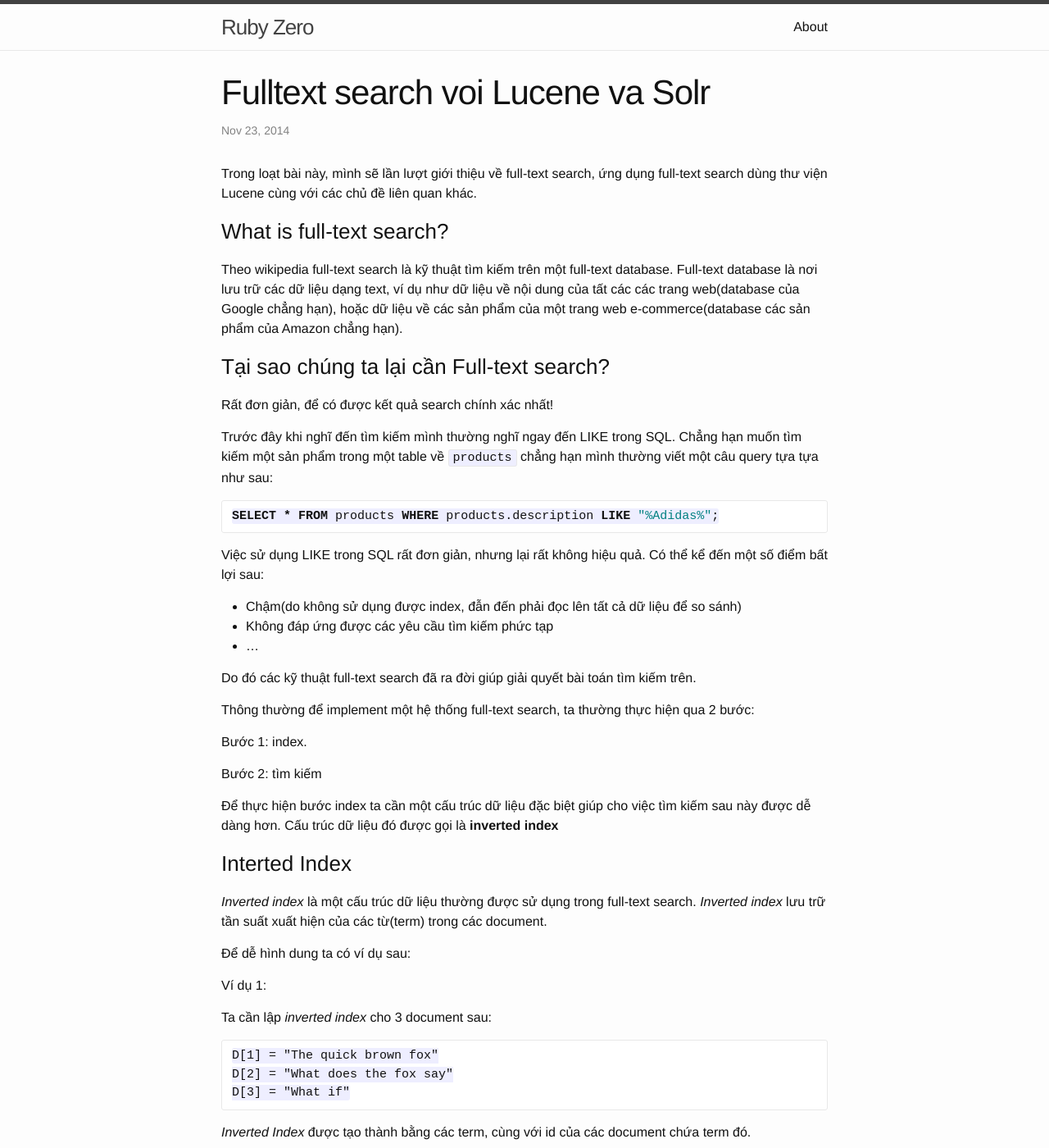
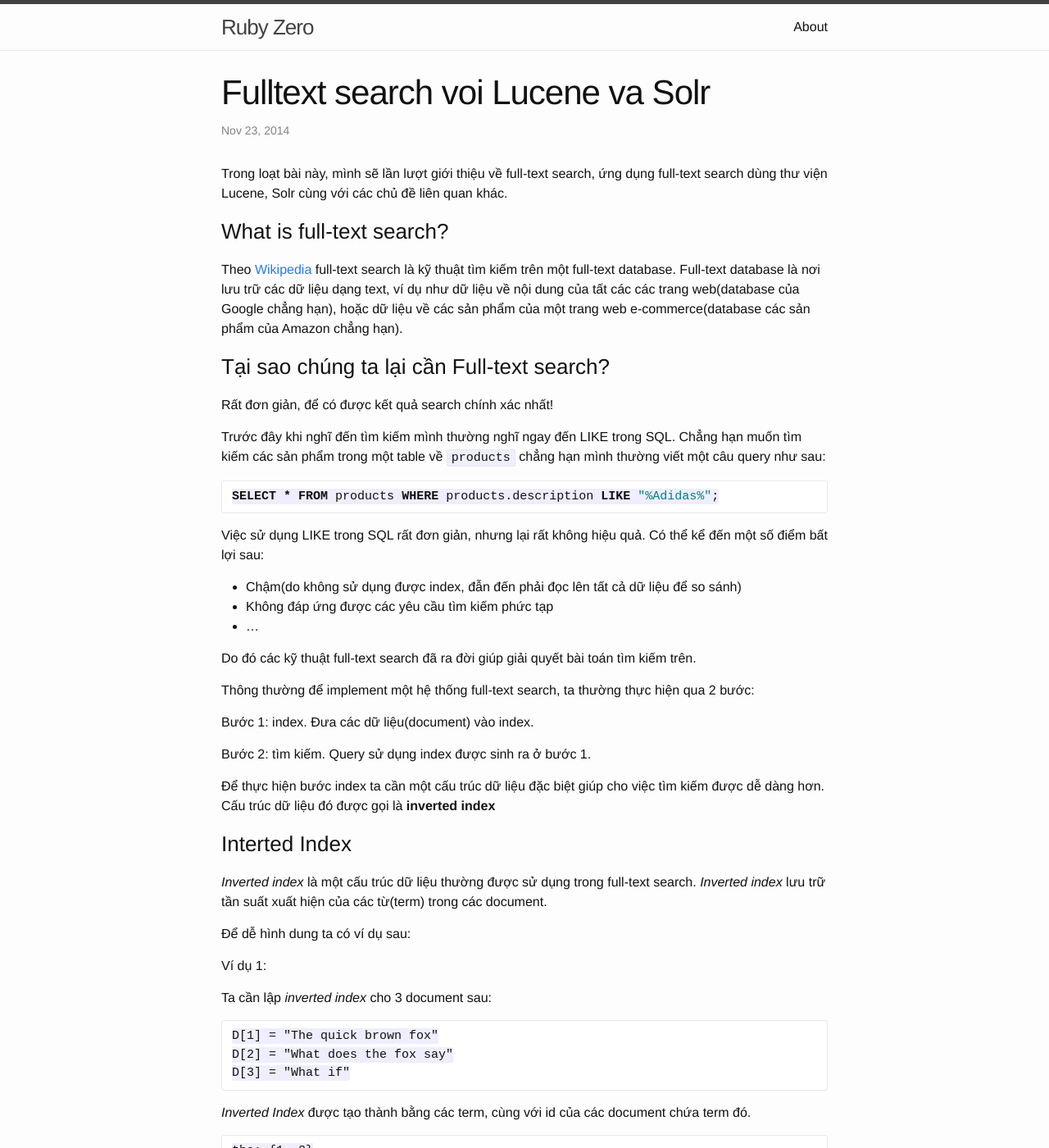
Before and after one commit to zinh/zinh.github.io, a Jekyll site: the page built from _posts/2014-11-23-solr-lucene-an-introduction.markdown, in a window 1280 px wide and 1400 px high. Shown: the whole window at 82% size. Built offline with Jekyll 4.4.1, drawn with Linux system fonts in a browser that asks for light colours; formulas are drawn with MathJax 3; some of the changed text lies outside the part shown.

Commit message:
Update 2014-11-23-solr-lucene-an-introduction.markdown

````diff
--- a/_posts/2014-11-23-solr-lucene-an-introduction.markdown
+++ b/_posts/2014-11-23-solr-lucene-an-introduction.markdown
@@ -6,19 +6,19 @@
 categories: lucene
 ---
 
-Trong loạt bài này, mình sẽ lần lượt giới thiệu về full-text search, ứng dụng full-text search dùng thư viện Lucene cùng với các chủ đề liên quan khác.
+Trong loạt bài này, mình sẽ lần lượt giới thiệu về full-text search, ứng dụng full-text search dùng thư viện Lucene, Solr cùng với các chủ đề liên quan khác.
 
 ### What is full-text search?
 
-Theo wikipedia full-text search là kỹ thuật tìm kiếm trên một full-text database. Full-text database là nơi lưu trữ
+Theo [Wikipedia](http://en.wikipedia.org/wiki/Full_text_search) full-text search là kỹ thuật tìm kiếm trên một full-text database. Full-text database là nơi lưu trữ
 các dữ liệu dạng text, ví dụ như dữ liệu về nội dung của tất các các trang web(database của Google chẳng hạn), hoặc dữ liệu về các sản phẩm của một trang web e-commerce(database các sản phẩm của Amazon chẳng hạn).
 
 ### Tại sao chúng ta lại cần Full-text search?
 
 Rất đơn giản, để có được kết quả search chính xác nhất!
 
-Trước đây khi nghĩ đến tìm kiếm mình thường nghĩ ngay đến LIKE trong SQL. Chẳng hạn muốn tìm kiếm một
-sản phẩm trong một table về `products` chẳng hạn mình thường viết một câu query tựa tựa như sau:
+Trước đây khi nghĩ đến tìm kiếm mình thường nghĩ ngay đến LIKE trong SQL. Chẳng hạn muốn tìm kiếm các
+sản phẩm trong một table về `products` chẳng hạn mình thường viết một câu query như sau:
 
 ```sql
 SELECT * FROM products WHERE products.description LIKE "%Adidas%";
@@ -34,11 +34,12 @@
 
 Thông thường để implement một hệ thống full-text search, ta thường thực hiện qua 2 bước:
 
-Bước 1: index.
+Bước 1: index. Đưa các dữ liệu(document) vào index.
 
-Bước 2: tìm kiếm
+Bước 2: tìm kiếm. Query sử dụng index được sinh ra ở bước 1.
 
-Để thực hiện bước index ta cần một cấu trúc dữ liệu đặc biệt giúp cho việc tìm kiếm sau này được dễ dàng hơn. Cấu trúc dữ liệu đó được gọi là __inverted index__
+Để thực hiện bước index ta cần một cấu trúc dữ liệu đặc biệt giúp cho việc tìm kiếm được dễ dàng hơn. Cấu trúc dữ liệu đó được gọi là __inverted index__
+
 ### Interted Index
 
 *Inverted index* là một cấu trúc dữ liệu thường được sử dụng trong full-text search. *Inverted index* lưu trữ tần suất xuất hiện của các từ(term) trong các document.
@@ -68,17 +69,20 @@
 if: {3}
 ```
 
-Bằng việc sử dụng inverted index ta có thể implement một thuật toán tìm kiếm đơn giản bằng cách lấy phép giao giữa các term.
+Bằng việc sử dụng *inverted index* ta có thể implement một thuật toán tìm kiếm đơn giản bằng cách lấy phép giao giữa các term trong từ khóa tìm kiếm.
 
 Ví dụ 2:
+
 Cần tìm kiếm keyword: `what the fox`
-Lấy phép giao inverted index của các term: `what`, `the` và `fox` ta sẽ được:
+Lấy phép giao *inverted index* của các term: `what`, `the` và `fox` ta sẽ được:
 
 {2, 3} \\(\cap\\) {1, 2} \\(\cap\\) {1, 2} = {2}
 
+Như vậy D[2] chính là document cần tìm.
+
 Mô hình tìm kiếm như trên có tên là [Standard Boolean model](http://en.wikipedia.org/wiki/Standard_Boolean_model)
 
-Tuy nhiên, với một database có số lượng document lớn, việc matching dùng phép giao như trên sẽ trả về rất nhiều kết quả và người dùng cũng không thể duyệt qua tất cả các kết quả đó để tìm được document mong muốn. Vì thế, ta cần có một thuật toán để ranking các kết quả trả về của *Standard Boolean model*. Document có ranking càng cao chứng đó document đó càng thõa mãn từ khóa tìm kiếm.
+*Tuy nhiên*, với một database có số lượng document lớn, việc matching dùng phép giao như trên sẽ trả về rất nhiều kết quả và người dùng cũng không thể duyệt qua tất cả các kết quả đó để tìm được document mong muốn. Vì thế, ta cần có một thuật toán để ranking các kết quả trả về của *Standard Boolean model*. Document có ranking càng cao chứng đó document đó càng thõa mãn từ khóa tìm kiếm.
 
 ### Vector Space Model
 
@@ -102,3 +106,5 @@
 TF(t = the) = 2 -> có 2 document chứa từ khóa `the`
 
 IDF(inverse term frenquency)
+
+Trên đây là một số kiến thức cơ bản về full-text search. Trong bài tiếp theo, mình sẽ giới thiệu về Lucene, một thư viện full-text search rất thông dụng hiện nay.
````
